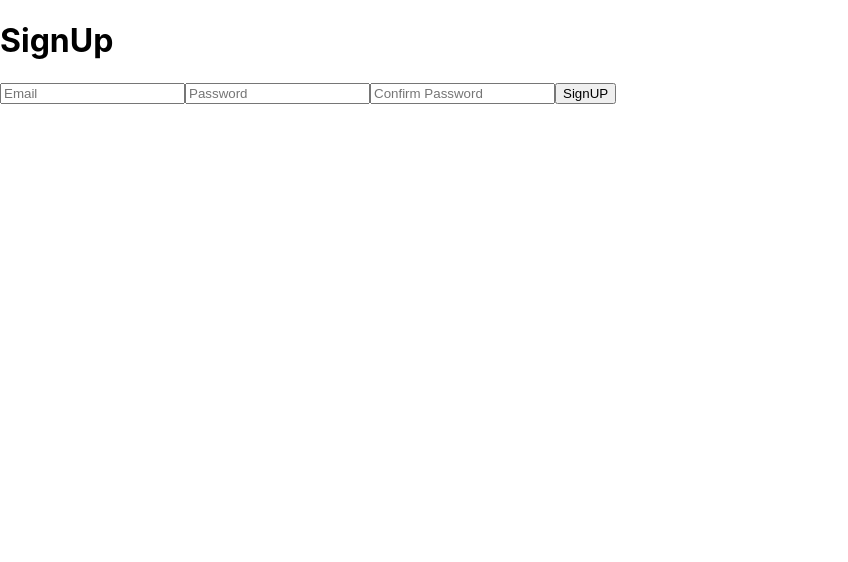
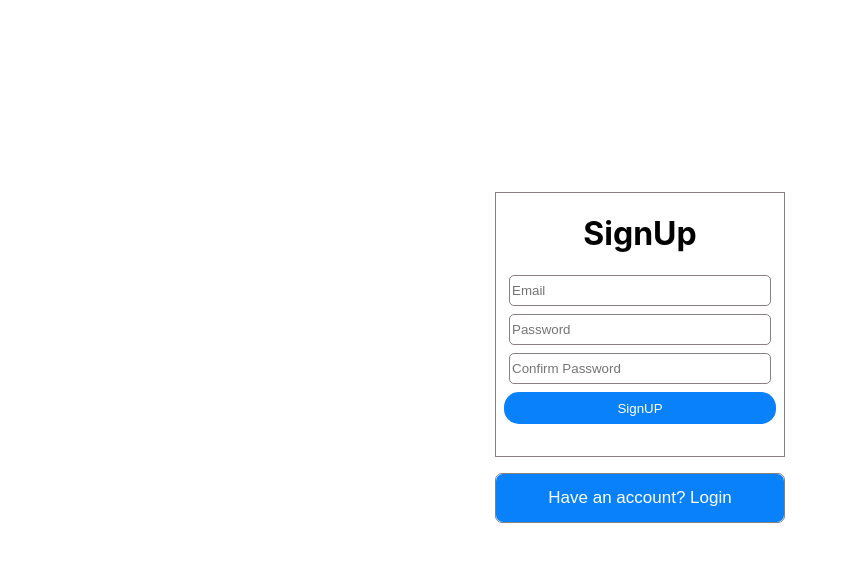
Before and after one commit to AnujMking25/expensetracker, a React (Create React App) app: page / in a window 1280 px wide. Shown: the top 562 px of the page, without its empty margins (0-848 px from the left). Built offline with nearby package versions, Linux system fonts and the light colour scheme.

Commit message:
Add Login Auth

```diff
--- a/package.json
+++ b/package.json
@@ -8,6 +8,7 @@
     "@testing-library/user-event": "^13.5.0",
     "react": "^18.2.0",
     "react-dom": "^18.2.0",
+    "react-router-dom": "^6.10.0",
     "react-scripts": "5.0.1",
     "web-vitals": "^2.1.4"
   },
--- a/src/App.js
+++ b/src/App.js
@@ -1,9 +1,14 @@
+import { Route, Routes } from 'react-router-dom';
 import SignupPage from './Component/Singup/SignupPage';
+import Dummy from './Component/Singup/Dummy';
 
 function App() {
   return (
     <>
-    <SignupPage/>
+    <Routes>
+      <Route path='/' element={<SignupPage/>}/>
+      <Route path='/Dummy' element={<Dummy/>}/>
+    </Routes>
     </>
   );
 }
--- /dev/null
+++ b/src/Component/Singup/Dummy.js
@@ -0,0 +1,9 @@
+import React from 'react'
+
+const Dummy = () => {
+  return (
+    <div>Dummy Welcome page</div>
+  )
+}
+
+export default Dummy
--- a/src/Component/Singup/SignupPage.js
+++ b/src/Component/Singup/SignupPage.js
@@ -1,42 +1,119 @@
-import React, { useRef } from 'react'
+import React, { useRef, useState } from "react";
+import classes from "./SignupPage.module.css";
+import { useNavigate } from "react-router-dom";
 
 const SignupPage = () => {
-   const emailInputRef=useRef()
-   const passwordInputRef=useRef()
-   const confirmInputPasswordRef=useRef()
-function onSubmitHandler(e){
-    e.preventDefault()
-    const email=emailInputRef.current.value;
-    const password=passwordInputRef.current.value;
-    const confirmPassword=confirmInputPasswordRef.current.value;
-    if(password===confirmPassword){
-        fetch('https://identitytoolkit.googleapis.com/v1/accounts:signUp?key=AIzaSyBwbCcow5NRjnP0jrgWCCdR_g0UiZX-vVI',{
-            method:'POST',
-            body:JSON.stringify({
-                email:email,
-                password:password,
-                returnSecureToken:true
-            }),
-            headers:{
-                'Content-Type':'application/json'
-            }
-        }).then((res)=>res.json())
-        .then(res=>alert('Account Successfully created',res))
-        .catch(err=>alert('err'))
+  const emailInputRef = useRef();
+  const passwordInputRef = useRef();
+  const confirmInputPasswordRef = useRef();
+  const [IsValid, setIsValid] = useState(true);
+  const [IsLogedin, setIsLogedin] = useState(false);
+ const Navigate= useNavigate()
+  function onLogedIn() {
+    setIsLogedin((prev) => !prev);
+  }
+  //********************************* form Validation       ***********==>START HERE<==
+  function onEmailValidation(e) {
+    if (e.target.value.trim().length > 12) {
+      setIsValid(true);
     }
-}
+  }
+  function onPasswordHandler(e) {
+    if (e.target.value.trim().length > 7) {
+      setIsValid(true);
+    }
+  }
+  //******************************** form Validation        *************==>END HERE<==
+  function onSubmitHandler(e) {
+    e.preventDefault();
+    const email = emailInputRef.current.value;
+    const password = passwordInputRef.current.value;
+    const confirmPassword = confirmInputPasswordRef.current.value;
+    if (email.trim().length < 12 || !email.includes("@")) {
+      setIsValid(false);
+      alert("Please fill Correct Email Id");
+      return;
+    }
+    if (password.trim().length < 8) {
+      setIsValid(false);
+      alert("Please Create a Strong password");
+      return;
+    }
+    if (password === confirmPassword) {
+        let url="https://identitytoolkit.googleapis.com/v1/accounts:signUp?key=AIzaSyBwbCcow5NRjnP0jrgWCCdR_g0UiZX-vVI"
+        if(IsLogedin){
+            url='https://identitytoolkit.googleapis.com/v1/accounts:signInWithPassword?key=AIzaSyBwbCcow5NRjnP0jrgWCCdR_g0UiZX-vVI'
+        }
+        fetch(url ,{
+          method: "POST",
+          body: JSON.stringify({
+            email: email,
+            password: password,
+            returnSecureToken: true,
+          }),
+          headers: {
+            "Content-Type": "application/json",
+          },
+        }
+      )
+        .then((res) => res.json())
+        .then((res) => {alert("Account Successfully created", res)
+                if(IsLogedin ){Navigate('/Dummy')}
+                        })
+        .catch((err) => alert("Something went wrong",err));
+    } else {
+      alert("Password and Confirm Password is not some");
+    }
+  }
+
   return (
-    <div>
+    <>
+      <div className={classes.maindiv}>
         <form onSubmit={onSubmitHandler}>
-        <h1>SignUp</h1>
-        <input type='text' placeholder='Email' ref={emailInputRef}/>
-        <input type='password' placeholder='Password' ref={passwordInputRef}/>
-        <input type='password' placeholder='Confirm Password' ref={confirmInputPasswordRef}/>
-        <button >SignUP</button>
+          <h1>{IsLogedin ? "Login" : "SignUp"}</h1>
+          <input
+            type="text"
+            style={{
+              background: `${IsValid ? "" : "#ffd7d7"}`,
+              borderColor: `${IsValid ? "" : "red"}`,
+            }}
+            placeholder="Email"
+            ref={emailInputRef}
+            onChange={onEmailValidation}
+          />
+          <br />
+          <input
+            type="password"
+            placeholder="Password"
+            ref={passwordInputRef}
+            onChange={onPasswordHandler}
+            style={{
+              background: `${IsValid ? "" : "#ffd7d7"}`,
+              borderColor: `${IsValid ? "" : "red"}`,
+            }}
+          />
+          <br />
+          <input
+            type="password"
+            placeholder="Confirm Password"
+            ref={confirmInputPasswordRef}
+            style={{
+              background: `${IsValid ? "" : "#ffd7d7"}`,
+              borderColor: `${IsValid ? "" : "red"}`,
+            }}
+          />
+          <br />
+          <button>{IsLogedin ? 'Login':'SignUP'}</button>
+          {IsLogedin && <p>forget Password</p>}
         </form>
+      </div>
+      <div className={classes.seconddiv}>
+        <button className={classes.loginbtn} onClick={onLogedIn}>
+          {IsLogedin ? "Don't have an account? Signup":'Have an account? Login'}
+        </button>
+      </div>
+    </>
+  );
+};
 
-    </div>
-  )
-}
-
-export default SignupPage
+export default SignupPage;
--- /dev/null
+++ b/src/Component/Singup/SignupPage.module.css
@@ -0,0 +1,43 @@
+.maindiv{
+    width: fit-content;
+    border: 1px solid rgb(137, 128, 128);
+    margin: auto;
+    text-align: center;
+    margin-top: 15%;
+
+}
+.maindiv input{
+    width:16rem;
+    height: 1.7rem;
+    margin: 0 13px 8px 13px;
+    border-radius: 5px;
+     border: 1px solid rgb(137, 128, 128);
+}
+
+.maindiv button {
+    width: 17rem;
+    height: 2rem;
+    border-radius: 15px;
+    border: none;
+    color: white;
+    background-color: rgb(8, 129, 250);
+    margin-bottom: 2rem;
+}
+.seconddiv{
+    width: fit-content;
+    margin: auto;
+    margin-top: 1rem;
+    border: 1px solid rgb(137, 128, 128);
+    border-radius: 7px;
+}
+.loginbtn{
+
+    height: 3rem;
+    width: 18rem;
+    color: white;
+    font-size: 17px;
+    border-radius: 7px;
+    border: none;
+    background-color: rgb(8, 129, 250);
+
+}
--- a/src/index.js
+++ b/src/index.js
@@ -3,12 +3,13 @@ import ReactDOM from 'react-dom/client';
 import './index.css';
 import App from './App';
 import reportWebVitals from './reportWebVitals';
+import { BrowserRouter } from 'react-router-dom';
 
 const root = ReactDOM.createRoot(document.getElementById('root'));
 root.render(
-  <React.StrictMode>
+<BrowserRouter>
     <App />
-  </React.StrictMode>
+</BrowserRouter>
 );
 
 // If you want to start measuring performance in your app, pass a function
```
Also changed, not shown: 1 other file (tests, documents, lock files or other folders).
